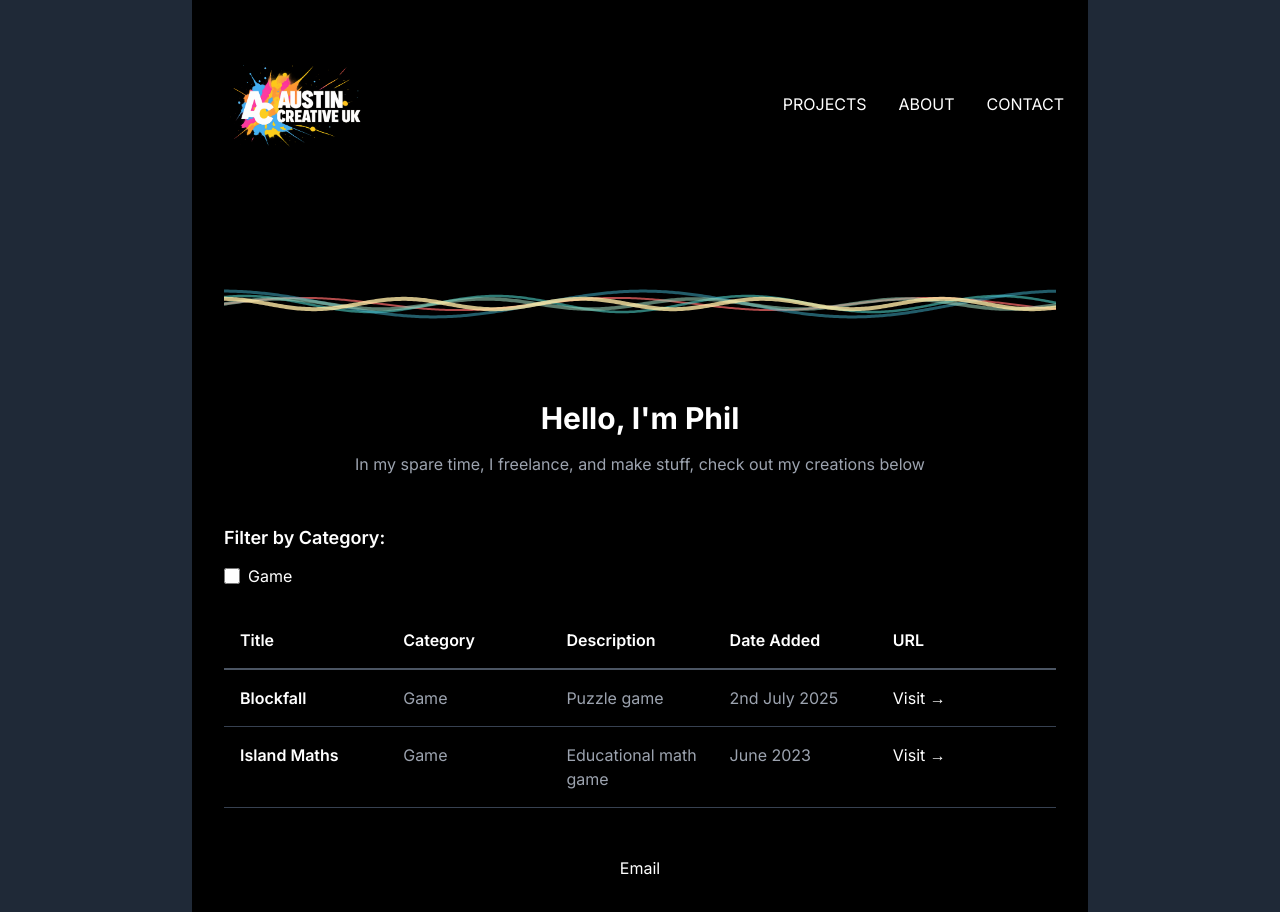
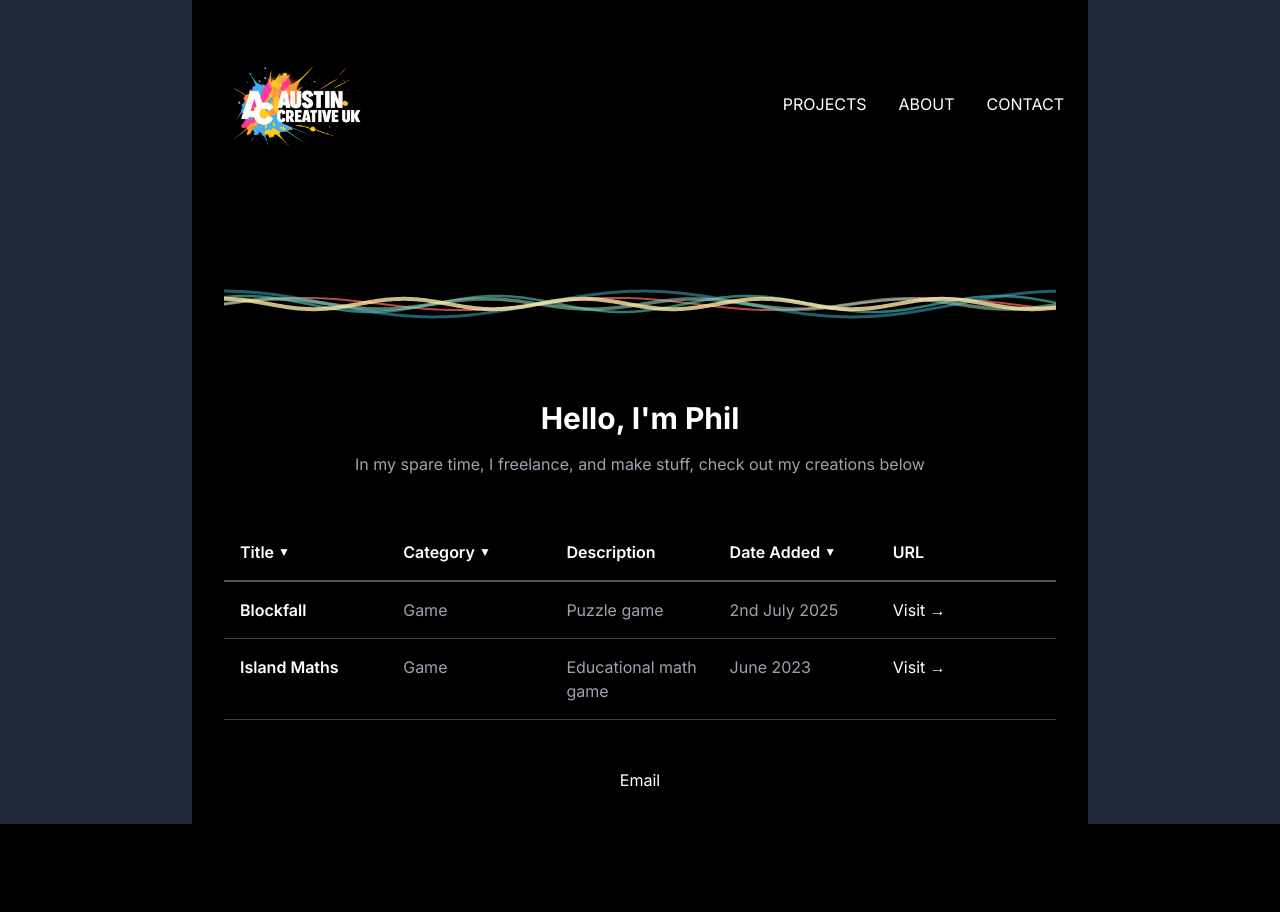
Before and after one commit to NitsuaFox/austincreative-website, a Next.js app: page / in a window 1280 px wide. After the commit the page ends 824 px from the top, so only its background shows below. Built offline with nearby package versions, Linux system fonts and the light colour scheme.

Commit message:
Replace filter UI with clickable header dropdowns - Sort A-Z and Filter by category options

```diff
--- a/src/components/ProjectList.tsx
+++ b/src/components/ProjectList.tsx
@@ -1,6 +1,6 @@
 'use client'
 
-import { useState } from 'react'
+import { useState, useRef, useEffect } from 'react'
 
 interface Project {
   title: string
@@ -29,14 +29,33 @@ const projects: Project[] = [
 
 export default function ProjectList() {
   const [selectedCategories, setSelectedCategories] = useState<string[]>([])
+  const [sortBy, setSortBy] = useState<'none' | 'title' | 'category' | 'date'>('none')
+  const [openDropdown, setOpenDropdown] = useState<string | null>(null)
+  const dropdownRef = useRef<HTMLDivElement>(null)
 
   // Get unique categories
   const categories = Array.from(new Set(projects.map(project => project.category)))
 
-  // Filter projects based on selected categories
-  const filteredProjects = selectedCategories.length === 0
+  // Filter and sort projects
+  let processedProjects = selectedCategories.length === 0
     ? projects
     : projects.filter(project => selectedCategories.includes(project.category))
+
+  // Apply sorting
+  if (sortBy !== 'none') {
+    processedProjects = [...processedProjects].sort((a, b) => {
+      switch (sortBy) {
+        case 'title':
+          return a.title.localeCompare(b.title)
+        case 'category':
+          return a.category.localeCompare(b.category)
+        case 'date':
+          return new Date(a.date).getTime() - new Date(b.date).getTime()
+        default:
+          return 0
+      }
+    })
+  }
 
   const toggleCategory = (category: string) => {
     setSelectedCategories(prev =>
@@ -44,61 +63,200 @@ export default function ProjectList() {
         ? prev.filter(cat => cat !== category)
         : [...prev, category]
     )
+    setOpenDropdown(null)
   }
 
+  const handleSort = (field: 'title' | 'category' | 'date') => {
+    setSortBy(field)
+    setOpenDropdown(null)
+  }
+
+  const clearFilters = () => {
+    setSelectedCategories([])
+    setSortBy('none')
+    setOpenDropdown(null)
+  }
+
+  // Close dropdown when clicking outside
+  useEffect(() => {
+    const handleClickOutside = (event: MouseEvent) => {
+      if (dropdownRef.current && !dropdownRef.current.contains(event.target as Node)) {
+        setOpenDropdown(null)
+      }
+    }
+
+    document.addEventListener('mousedown', handleClickOutside)
+    return () => document.removeEventListener('mousedown', handleClickOutside)
+  }, [])
+
+  const DropdownMenu = ({ column, items }: { column: string, items: { label: string, action: () => void }[] }) => (
+    <div className="absolute top-full left-0 mt-1 bg-gray-700 border border-gray-600 rounded-lg shadow-lg z-10 min-w-32">
+      {items.map((item, index) => (
+        <button
+          key={index}
+          onClick={item.action}
+          className="block w-full text-left px-4 py-2 text-sm text-white hover:bg-gray-600 first:rounded-t-lg last:rounded-b-lg"
+        >
+          {item.label}
+        </button>
+      ))}
+    </div>
+  )
+
   return (
-    <div id="projects" className="mb-12">
-      {/* Category Filters */}
-      <div className="mb-6">
-        <h3 className="text-lg font-semibold text-white mb-3">Filter by Category:</h3>
-        <div className="flex flex-wrap gap-3">
-          {categories.map(category => (
-            <label key={category} className="flex items-center space-x-2 cursor-pointer">
-              <input
-                type="checkbox"
-                checked={selectedCategories.includes(category)}
-                onChange={() => toggleCategory(category)}
-                className="w-4 h-4 text-white bg-gray-700 border-gray-600 rounded focus:ring-white focus:ring-2"
-              />
-              <span className="text-white">{category}</span>
-            </label>
+    <div id="projects" className="mb-12" ref={dropdownRef}>
+      {/* Active Filters Display */}
+      {(selectedCategories.length > 0 || sortBy !== 'none') && (
+        <div className="mb-4 flex flex-wrap gap-2 items-center">
+          <span className="text-sm text-gray-400">Active:</span>
+          {selectedCategories.map(category => (
+            <span key={category} className="bg-gray-700 text-white px-2 py-1 rounded text-sm">
+              {category}
+            </span>
           ))}
-          {selectedCategories.length > 0 && (
-            <button
-              onClick={() => setSelectedCategories([])}
-              className="text-gray-400 hover:text-white transition-colors text-sm underline"
-            >
-              Clear all
-            </button>
+          {sortBy !== 'none' && (
+            <span className="bg-gray-700 text-white px-2 py-1 rounded text-sm">
+              Sorted by {sortBy}
+            </span>
           )}
+          <button
+            onClick={clearFilters}
+            className="text-gray-400 hover:text-white transition-colors text-sm underline"
+          >
+            Clear all
+          </button>
         </div>
-      </div>
+      )}
 
       {/* Headers - Desktop */}
       <div className="hidden md:grid grid-cols-5 gap-4 p-4 border-b-2 border-gray-600 font-semibold text-white">
-        <div>Title</div>
-        <div>Category</div>
+        <div className="relative">
+          <button
+            onClick={() => setOpenDropdown(openDropdown === 'title' ? null : 'title')}
+            className="flex items-center space-x-1 hover:text-gray-300 transition-colors"
+          >
+            <span>Title</span>
+            <span className="text-xs">▼</span>
+          </button>
+          {openDropdown === 'title' && (
+            <DropdownMenu
+              column="title"
+              items={[
+                { label: 'Sort A-Z', action: () => handleSort('title') }
+              ]}
+            />
+          )}
+        </div>
+        <div className="relative">
+          <button
+            onClick={() => setOpenDropdown(openDropdown === 'category' ? null : 'category')}
+            className="flex items-center space-x-1 hover:text-gray-300 transition-colors"
+          >
+            <span>Category</span>
+            <span className="text-xs">▼</span>
+          </button>
+          {openDropdown === 'category' && (
+            <DropdownMenu
+              column="category"
+              items={[
+                { label: 'Sort A-Z', action: () => handleSort('category') },
+                ...categories.map(category => ({
+                  label: `Filter: ${category}`,
+                  action: () => toggleCategory(category)
+                }))
+              ]}
+            />
+          )}
+        </div>
         <div>Description</div>
-        <div>Date Added</div>
+        <div className="relative">
+          <button
+            onClick={() => setOpenDropdown(openDropdown === 'date' ? null : 'date')}
+            className="flex items-center space-x-1 hover:text-gray-300 transition-colors"
+          >
+            <span>Date Added</span>
+            <span className="text-xs">▼</span>
+          </button>
+          {openDropdown === 'date' && (
+            <DropdownMenu
+              column="date"
+              items={[
+                { label: 'Sort by Date', action: () => handleSort('date') }
+              ]}
+            />
+          )}
+        </div>
         <div>URL</div>
       </div>
 
       {/* Headers - Mobile */}
       <div className="md:hidden grid grid-cols-4 gap-4 p-4 border-b-2 border-gray-600 font-semibold text-white">
-        <div>Title</div>
-        <div>Category</div>
-        <div>Date</div>
+        <div className="relative">
+          <button
+            onClick={() => setOpenDropdown(openDropdown === 'title-mobile' ? null : 'title-mobile')}
+            className="flex items-center space-x-1 hover:text-gray-300 transition-colors text-sm"
+          >
+            <span>Title</span>
+            <span className="text-xs">▼</span>
+          </button>
+          {openDropdown === 'title-mobile' && (
+            <DropdownMenu
+              column="title-mobile"
+              items={[
+                { label: 'Sort A-Z', action: () => handleSort('title') }
+              ]}
+            />
+          )}
+        </div>
+        <div className="relative">
+          <button
+            onClick={() => setOpenDropdown(openDropdown === 'category-mobile' ? null : 'category-mobile')}
+            className="flex items-center space-x-1 hover:text-gray-300 transition-colors text-sm"
+          >
+            <span>Category</span>
+            <span className="text-xs">▼</span>
+          </button>
+          {openDropdown === 'category-mobile' && (
+            <DropdownMenu
+              column="category-mobile"
+              items={[
+                { label: 'Sort A-Z', action: () => handleSort('category') },
+                ...categories.map(category => ({
+                  label: `Filter: ${category}`,
+                  action: () => toggleCategory(category)
+                }))
+              ]}
+            />
+          )}
+        </div>
+        <div className="relative">
+          <button
+            onClick={() => setOpenDropdown(openDropdown === 'date-mobile' ? null : 'date-mobile')}
+            className="flex items-center space-x-1 hover:text-gray-300 transition-colors text-sm"
+          >
+            <span>Date</span>
+            <span className="text-xs">▼</span>
+          </button>
+          {openDropdown === 'date-mobile' && (
+            <DropdownMenu
+              column="date-mobile"
+              items={[
+                { label: 'Sort by Date', action: () => handleSort('date') }
+              ]}
+            />
+          )}
+        </div>
         <div>URL</div>
       </div>
 
       {/* Project List */}
       <div className="space-y-0">
-        {filteredProjects.length === 0 ? (
+        {processedProjects.length === 0 ? (
           <div className="p-8 text-center text-gray-400">
             No projects match the selected filters.
           </div>
         ) : (
-          filteredProjects.map((project, index) => (
+          processedProjects.map((project, index) => (
             <div key={index}>
               {/* Desktop Layout */}
               <div className="hidden md:grid grid-cols-5 gap-4 p-4 border-b border-gray-700">
```
